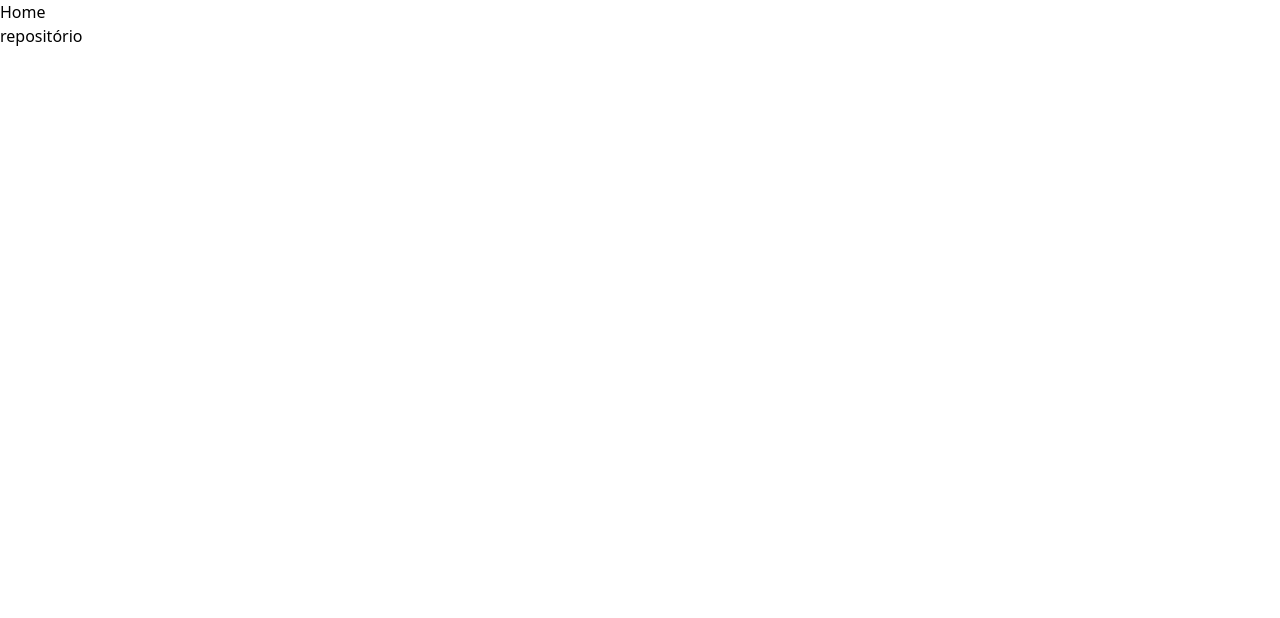
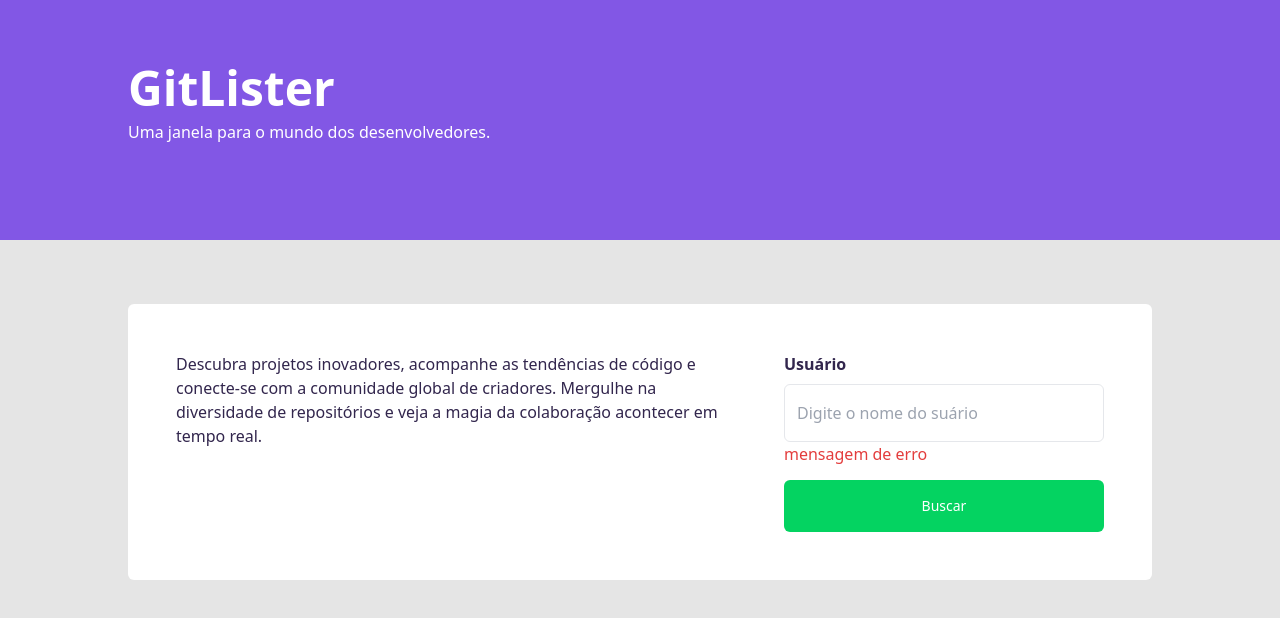
Before and after one commit to dyegosoriano/GitLister, a React (Vite) app: page / in a window 1280 px wide. Shown: the top 618 px of the page. Built offline with nearby package versions, Linux system fonts and the light colour scheme.

Commit message:
feat: home screen creation

```diff
--- a/package.json
+++ b/package.json
@@ -1,5 +1,5 @@
 {
-  "name": "github-repositories",
+  "name": "github-stalker",
   "private": true,
   "version": "0.0.0",
   "type": "module",
--- a/src/components/Button/index.tsx
+++ b/src/components/Button/index.tsx
@@ -2,7 +2,7 @@ import React, { ComponentProps } from 'react'
 import { tv, VariantProps } from 'tailwind-variants'
 
 const variant = tv({
-  base: 'flex justify-center items-center max-w-xs w-full bg-primary hover:bg-secondary text-white text-sm font-medium rounded-md border-none',
+  base: 'flex justify-center items-center max-w-xs w-full bg-secondary hover:bg-primary text-white text-sm font-medium rounded-md border-none',
   variants: { size: { sm: 'py-2', xs: 'py-4' } },
   defaultVariants: { size: 'xs' }
 })
--- /dev/null
+++ b/src/components/Header/index.tsx
@@ -0,0 +1,14 @@
+import React, { ComponentProps } from 'react'
+
+type IProps = ComponentProps<'div'> & { title?: string; subtitle?: string }
+
+export const Header: React.FC<IProps> = ({ title, subtitle, ...props }) => {
+  return (
+    <div className="w-full h-60 px-6 py-16 bg-primary text-white" {...props}>
+      <div className="max-w-5xl w-full mx-auto">
+        {!!title && <h1 className="font-bold text-5xl mb-2">{title}</h1>}
+        {!!subtitle && <p className="text-md">{subtitle}</p>}
+      </div>
+    </div>
+  )
+}
--- a/src/components/Input/InputField.tsx
+++ b/src/components/Input/InputField.tsx
@@ -2,7 +2,7 @@ import React, { ComponentProps } from 'react'
 import { VariantProps, tv } from 'tailwind-variants'
 
 const variant = tv({
-  base: 'appearance-none border rounded-md w-full py-2 px-3 text-black leading-tight focus:outline-none focus:shadow-outline',
+  base: 'w-full py-2 px-3 border rounded-md text-purple focus:outline-none focus:shadow-outline',
   variants: { size: { sm: 'py-2', xs: 'py-4' } },
   defaultVariants: { size: 'xs' }
 })
--- a/src/components/Input/InputLabel.tsx
+++ b/src/components/Input/InputLabel.tsx
@@ -1,7 +1,7 @@
 import React, { ComponentProps } from 'react'
 import { VariantProps, tv } from 'tailwind-variants'
 
-const variant = tv({ base: 'block text-gold text-base font-bold mb-2', defaultVariants: {}, variants: {} })
+const variant = tv({ base: 'block text-purple font-bold mb-2', defaultVariants: {}, variants: {} })
 
 type IProps = ComponentProps<'label'> & { text: string } & VariantProps<typeof variant>
 
--- a/src/pages/Home/index.tsx
+++ b/src/pages/Home/index.tsx
@@ -1,16 +1,38 @@
 import React, { ComponentProps } from 'react'
 import { NavLink } from 'react-router-dom'
+
+import { InputContainer } from '../../components/Input/InputContainer'
+import { InputLabel } from '../../components/Input/InputLabel'
+import { InputError } from '../../components/Input/InputError'
+import { InputField } from '../../components/Input/InputField'
+import { Button } from '../../components/Button'
+import { Header } from '../../components/Header'
 
 type IProps = ComponentProps<'div'>
 
 export const Home: React.FC<IProps> = () => {
   return (
-    <div>
-      <h1>Home</h1>
+    <div className="h-screen bg-background">
+      <Header subtitle="Uma janela para o mundo dos desenvolvedores." title="GitLister" />
 
-      <NavLink to="/repository">
-        <button type="button">repositório</button>
-      </NavLink>
+      <div className="grid gap-12 grid-cols-[1fr_auto] max-w-5xl w-full mx-auto mt-16 p-12 rounded-md bg-white">
+        <p className="text-purple">
+          Descubra projetos inovadores, acompanhe as tendências de código e conecte-se com a comunidade global de
+          criadores. Mergulhe na diversidade de repositórios e veja a magia da colaboração acontecer em tempo real.
+        </p>
+
+        <div className="grid gap-8">
+          <InputContainer>
+            <InputLabel text="Usuário" />
+            <InputField placeholder="Digite o nome do suário" />
+            <InputError text="mensagem de erro" />
+          </InputContainer>
+
+          <NavLink to="/repository">
+            <Button type="button">Buscar</Button>
+          </NavLink>
+        </div>
+      </div>
     </div>
   )
 }
--- a/src/styles/globals.css
+++ b/src/styles/globals.css
@@ -3,7 +3,6 @@
 @tailwind utilities;
 
 body {
-  color: "#DCDCE5";
 }
 
 *::-webkit-scrollbar {
--- a/tailwind.config.js
+++ b/tailwind.config.js
@@ -7,8 +7,8 @@ export default {
         primary: '#8257E5',
         secondary: '#04D361',
         warning: '#E33D3D',
-        text: '#32264D',
-        background: '#DCDCE5',
+        purple: '#32264D',
+        background: '#E5E5E5',
         disabled: '#9C98A6',
         white: '#FFFFFF'
       }
```
